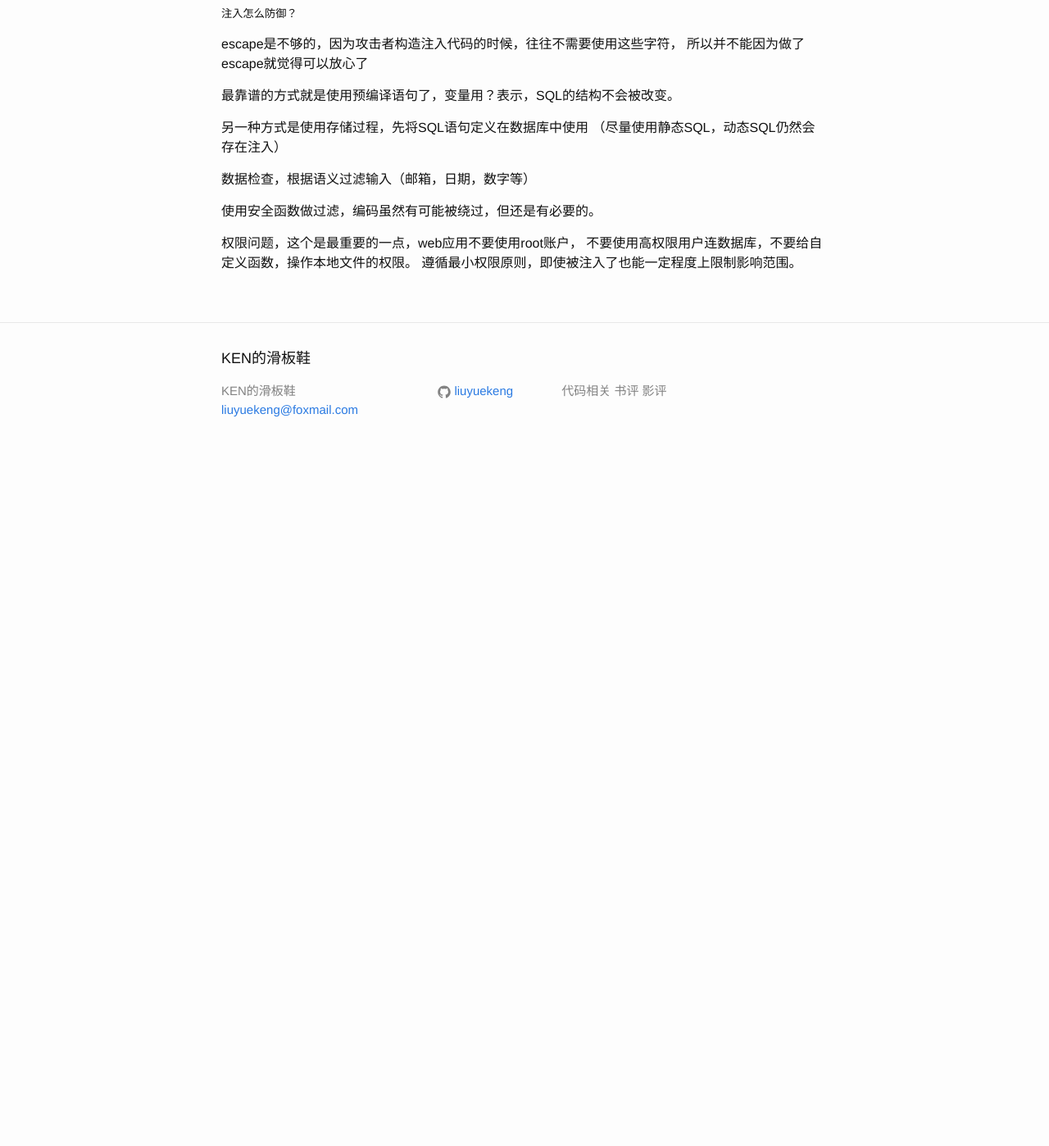
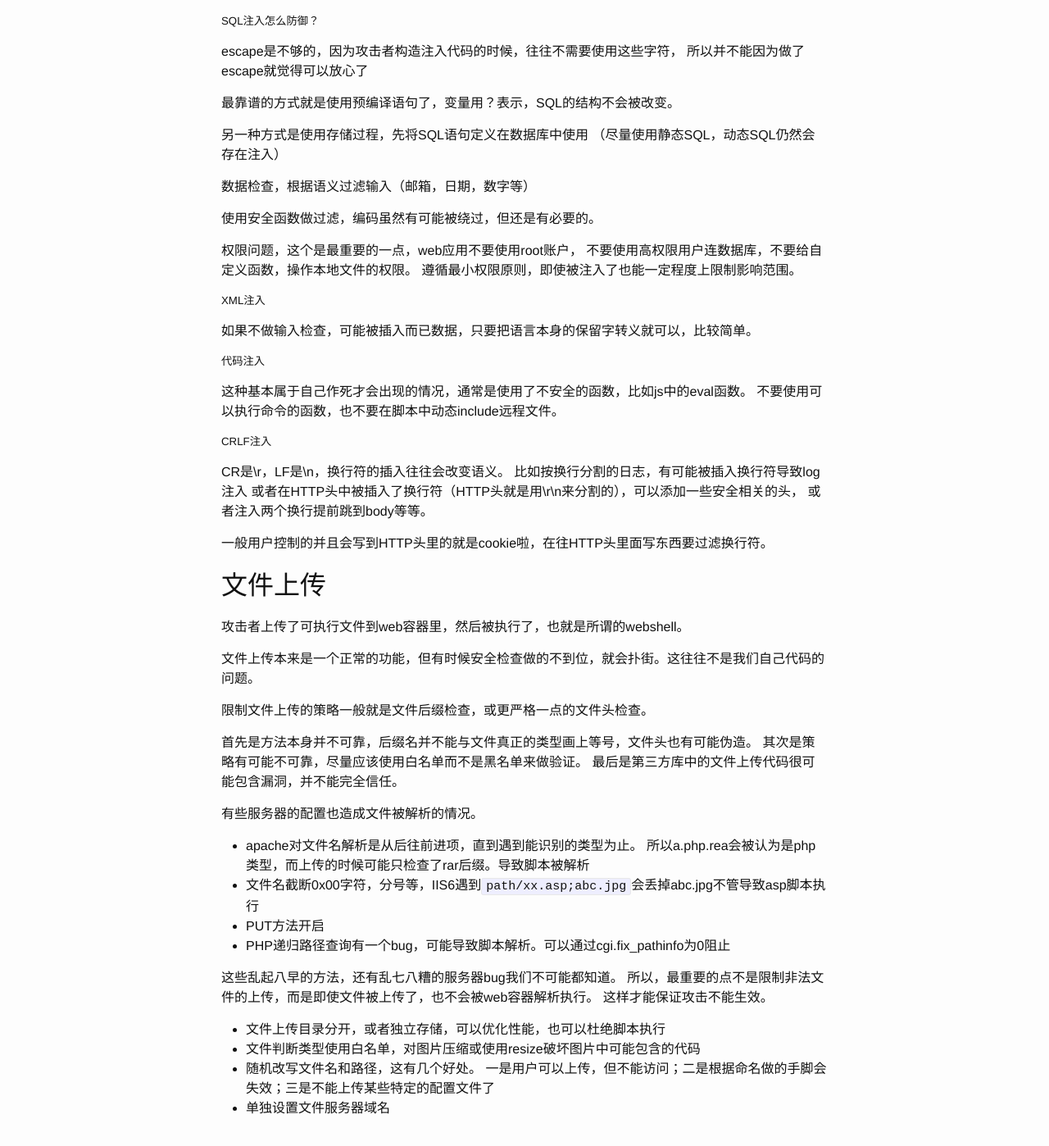
Before and after one commit to liuyuekeng/liuyuekeng.github.io, a Jekyll site: the page built from _posts/2015-11-3-web-security-2.md, in a window 1280 px wide and 1400 px high, scrolled down 928 px. Shown: the whole window at 82% size. Built offline with Jekyll 4.4.1, drawn with Linux system fonts in a browser that asks for light colours; before the commit the page ends 1499 px from its top, so only the background shows below that; some of the changed text lies outside the part shown.

Commit message:
modify post about injection

```diff
--- a/_posts/2015-11-3-web-security-2.md
+++ b/_posts/2015-11-3-web-security-2.md
@@ -1,6 +1,6 @@
 ---
 layout: post
-title:  "《白帽子讲web安全》服务端应用安全"
+title:  "《白帽子讲web安全》关于注入"
 date:   2015-11-3 22:14:00
 categories: 书评
 ---
@@ -16,7 +16,7 @@ MYSQL更是仅限于用过的程度。
 
 但我并没有充分意识到这个安全问题可能会有多严重。
 
-###注入
+##注入
 
 我以前一直以为注入这种东西，只要做好转码完全没有问题，
 但实际上转码并不能很好的防御注入，算是长见识了。
@@ -40,7 +40,7 @@ MYSQL更是仅限于用过的程度。
 
 另外还有一些利用字符集不同，绕过转义；利用超长截断的属性插入同名数据等奇怪的技巧。
 
-#####注入怎么防御？
+#####SQL注入怎么防御？
 
 escape是不够的，因为攻击者构造注入代码的时候，往往不需要使用这些字符，
 所以并不能因为做了escape就觉得可以放心了
@@ -57,3 +57,51 @@ escape是不够的，因为攻击者构造注入代码的时候，往往不需
 权限问题，这个是最重要的一点，web应用不要使用root账户，
 不要使用高权限用户连数据库，不要给自定义函数，操作本地文件的权限。
 遵循最小权限原则，即使被注入了也能一定程度上限制影响范围。
+
+#####XML注入
+
+如果不做输入检查，可能被插入而已数据，只要把语言本身的保留字转义就可以，比较简单。
+
+#####代码注入
+
+这种基本属于自己作死才会出现的情况，通常是使用了不安全的函数，比如js中的eval函数。
+不要使用可以执行命令的函数，也不要在脚本中动态include远程文件。
+
+#####CRLF注入
+
+CR是\r，LF是\n，换行符的插入往往会改变语义。
+比如按换行分割的日志，有可能被插入换行符导致log注入
+或者在HTTP头中被插入了换行符（HTTP头就是用\r\n来分割的），可以添加一些安全相关的头，
+或者注入两个换行提前跳到body等等。
+
+一般用户控制的并且会写到HTTP头里的就是cookie啦，在往HTTP头里面写东西要过滤换行符。
+
+##文件上传
+
+攻击者上传了可执行文件到web容器里，然后被执行了，也就是所谓的webshell。
+
+文件上传本来是一个正常的功能，但有时候安全检查做的不到位，就会扑街。这往往不是我们自己代码的问题。
+
+限制文件上传的策略一般就是文件后缀检查，或更严格一点的文件头检查。
+
+首先是方法本身并不可靠，后缀名并不能与文件真正的类型画上等号，文件头也有可能伪造。
+其次是策略有可能不可靠，尽量应该使用白名单而不是黑名单来做验证。
+最后是第三方库中的文件上传代码很可能包含漏洞，并不能完全信任。
+
+有些服务器的配置也造成文件被解析的情况。
+
+* apache对文件名解析是从后往前进项，直到遇到能识别的类型为止。
+    所以a.php.rea会被认为是php类型，而上传的时候可能只检查了rar后缀。导致脚本被解析
+* 文件名截断0x00字符，分号等，IIS6遇到`path/xx.asp;abc.jpg`会丢掉abc.jpg不管导致asp脚本执行
+* PUT方法开启
+* PHP递归路径查询有一个bug，可能导致脚本解析。可以通过cgi.fix_pathinfo为0阻止
+
+这些乱起八早的方法，还有乱七八糟的服务器bug我们不可能都知道。
+所以，最重要的点不是限制非法文件的上传，而是即使文件被上传了，也不会被web容器解析执行。
+这样才能保证攻击不能生效。
+
+* 文件上传目录分开，或者独立存储，可以优化性能，也可以杜绝脚本执行
+* 文件判断类型使用白名单，对图片压缩或使用resize破坏图片中可能包含的代码
+* 随机改写文件名和路径，这有几个好处。
+    一是用户可以上传，但不能访问；二是根据命名做的手脚会失效；三是不能上传某些特定的配置文件了
+* 单独设置文件服务器域名
```
